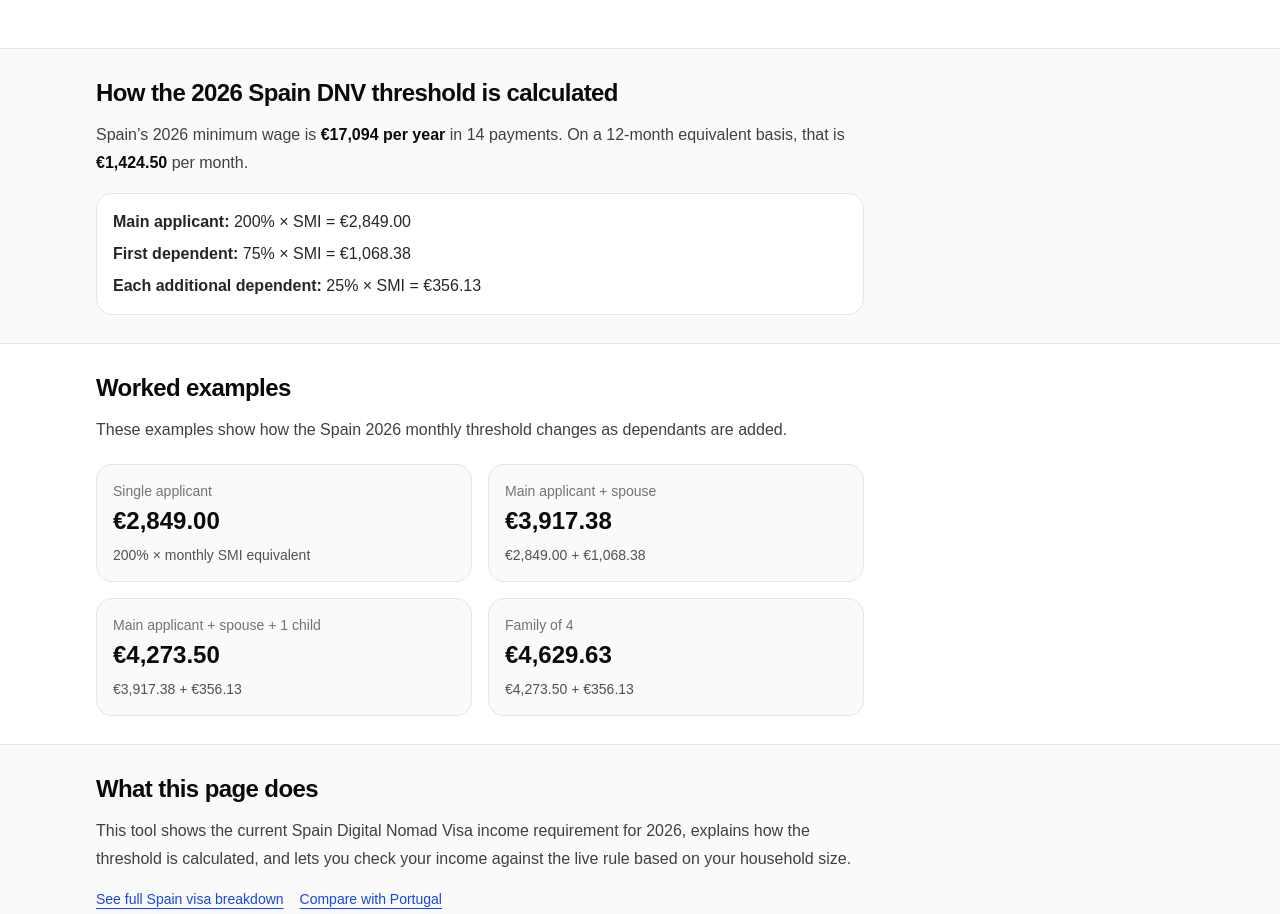
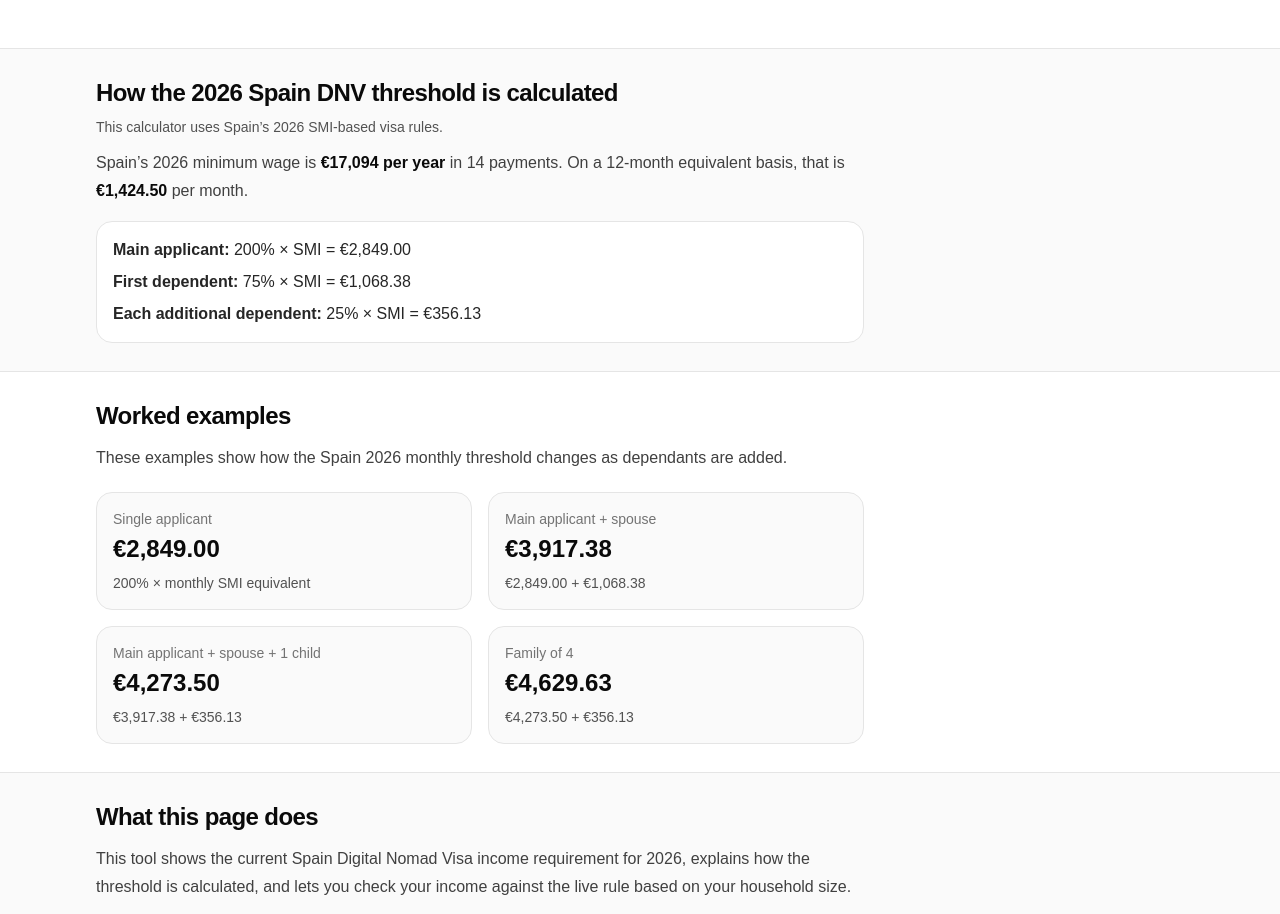
Before and after one commit to theviabilityindex-crypto/theviability-global-next, a Next.js app: page /check/spain in a window 1280 px wide. Shown: the part 1660-2574 px from the top of the page. Built offline with nearby package versions, Linux system fonts and the light colour scheme.

Commit message:
Add system language line to Spain formula section

```diff
--- a/app/check/spain/page.tsx
+++ b/app/check/spain/page.tsx
@@ -385,6 +385,10 @@ export default function SpainCheckPage() {
                 How the 2026 Spain DNV threshold is calculated
               </h2>
 
+              <p className="mt-2 text-sm text-neutral-600">
+                This calculator uses Spain’s 2026 SMI-based visa rules.
+              </p>
+
               <p className="mt-3 text-base leading-7 text-neutral-700">
                 Spain’s 2026 minimum wage is{" "}
                 <strong className="text-neutral-950">
```
